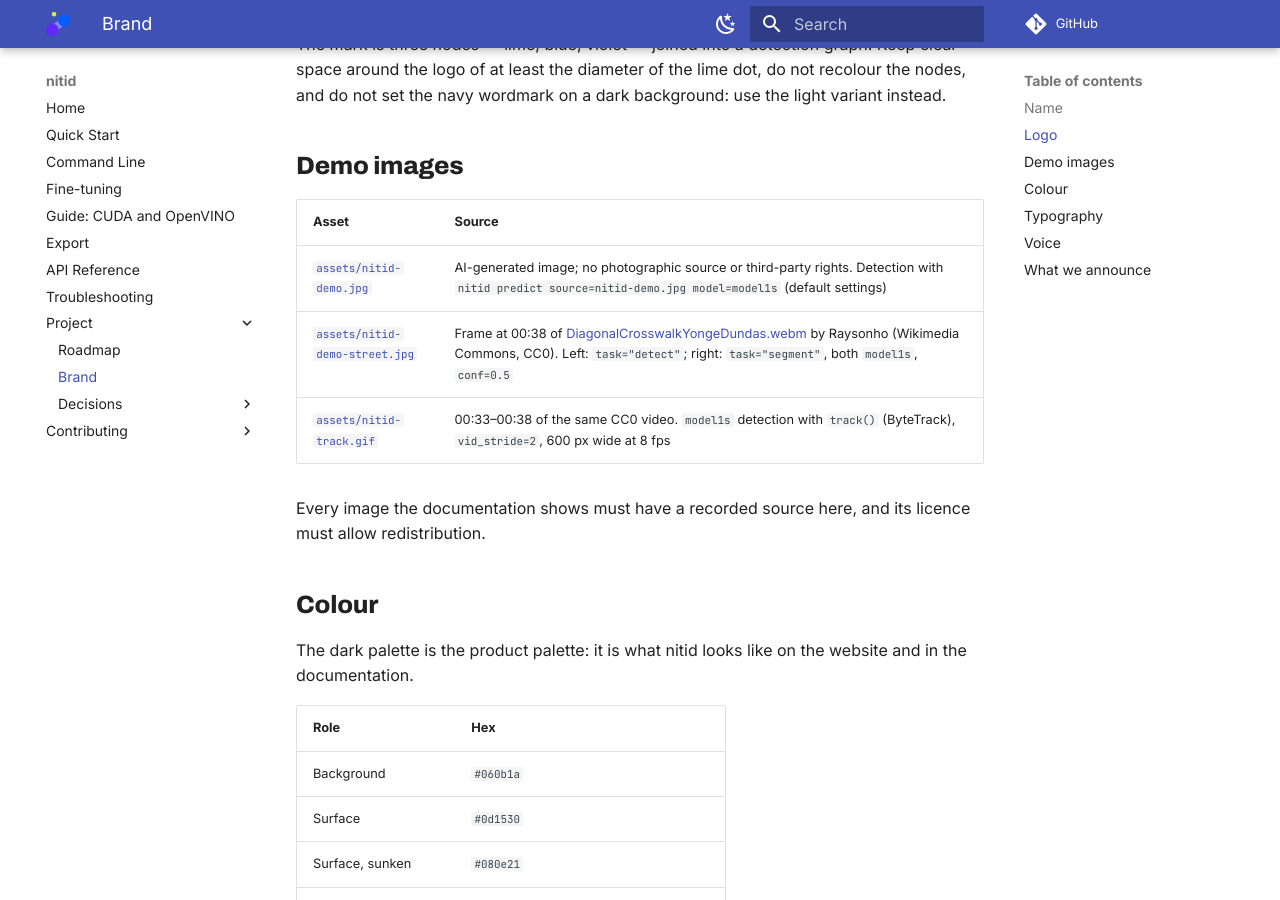
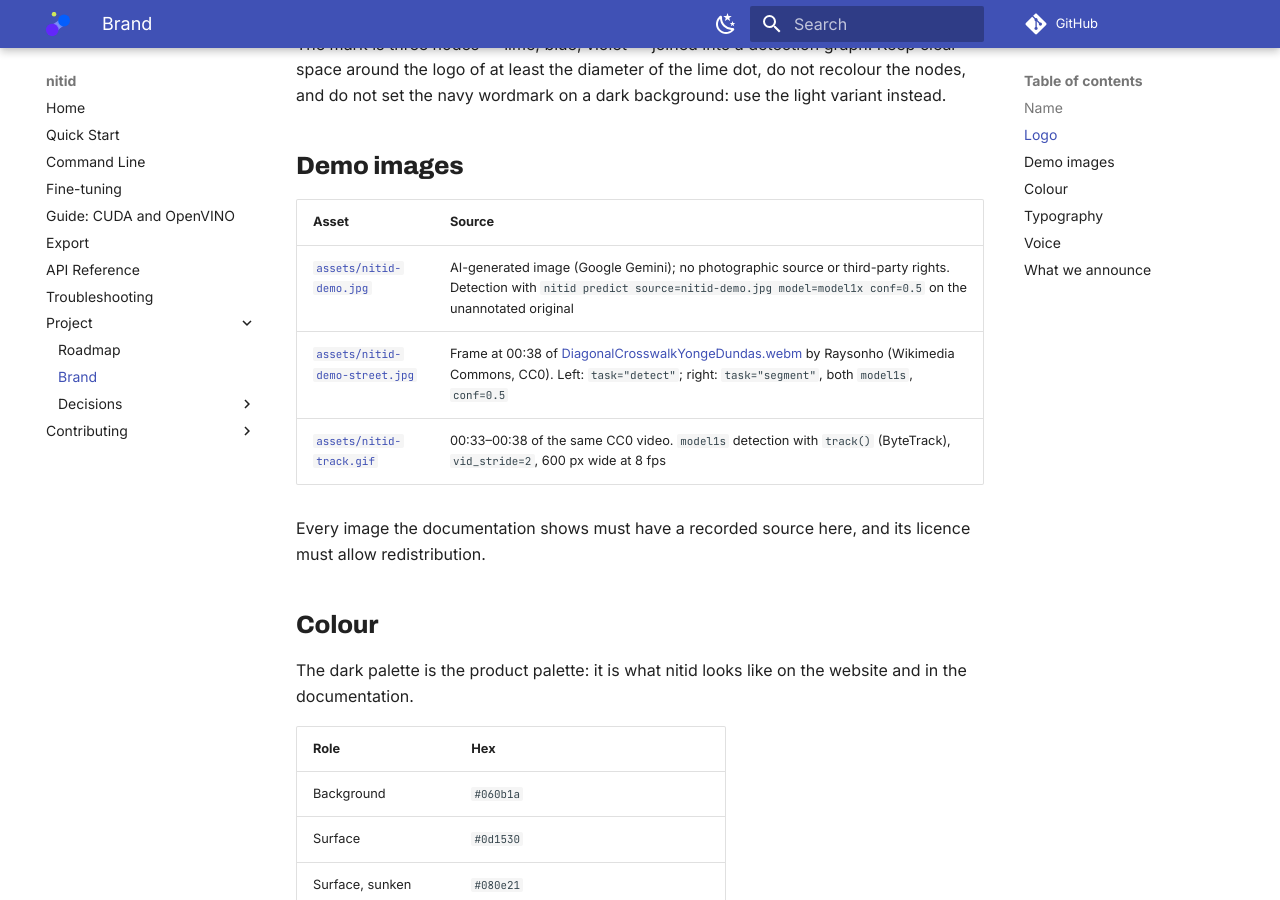
Before and after one commit to Nitidio/nitid, an MkDocs documentation site: the page built from docs/brand.md, in a window 1280 px wide and 900 px high, scrolled down 1137 px. Built offline with MkDocs 1.6.1 and Material for MkDocs 9.7.7, drawn with Linux system fonts in a browser that asks for light colours; comment, search, counter and statistics services are not loaded.

Commit message:
docs: render the skier demo with model1x at conf=0.5
Run detection on the unannotated original instead of on an already
annotated render, which had stacked boxes from earlier runs. model1x at
conf=0.5 keeps four detections and no duplicates.

Co-Authored-By: Claude Opus 5.5 <noreply@anthropic.com>
Claude-Session: https://claude.ai/code/session_01RJX2shyYrU3nnvyQWEEG4P

```diff
--- a/docs/brand.md
+++ b/docs/brand.md
@@ -31,7 +31,7 @@ use the light variant instead.
 
 | Asset | Source |
 |-------|--------|
-| [`assets/nitid-demo.jpg`](assets/nitid-demo.jpg) | AI-generated image; no photographic source or third-party rights. Detection with `nitid predict source=nitid-demo.jpg model=model1s` (default settings) |
+| [`assets/nitid-demo.jpg`](assets/nitid-demo.jpg) | AI-generated image (Google Gemini); no photographic source or third-party rights. Detection with `nitid predict source=nitid-demo.jpg model=model1x conf=0.5` on the unannotated original |
 | [`assets/nitid-demo-street.jpg`](assets/nitid-demo-street.jpg) | Frame at 00:38 of [DiagonalCrosswalkYongeDundas.webm](https://commons.wikimedia.org/wiki/File:DiagonalCrosswalkYongeDundas.webm) by Raysonho (Wikimedia Commons, CC0). Left: `task="detect"`; right: `task="segment"`, both `model1s`, `conf=0.5` |
 | [`assets/nitid-track.gif`](assets/nitid-track.gif) | 00:33–00:38 of the same CC0 video. `model1s` detection with `track()` (ByteTrack), `vid_stride=2`, 600 px wide at 8 fps |
 
```
Also changed, not shown: docs/assets/nitid-demo.jpg.
